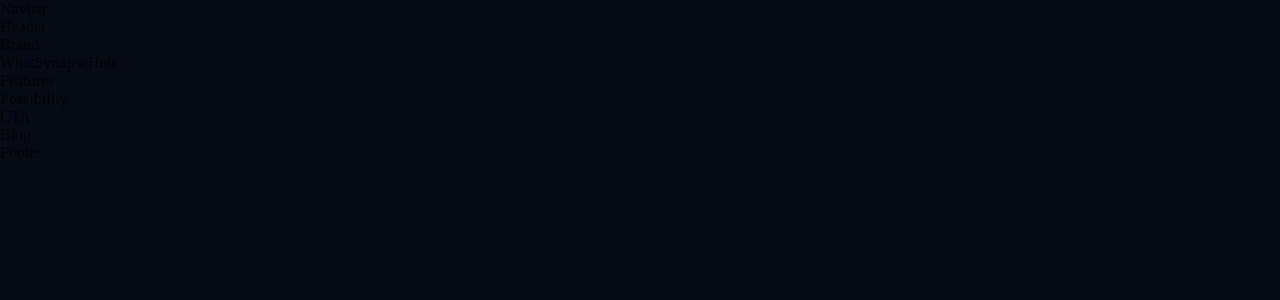
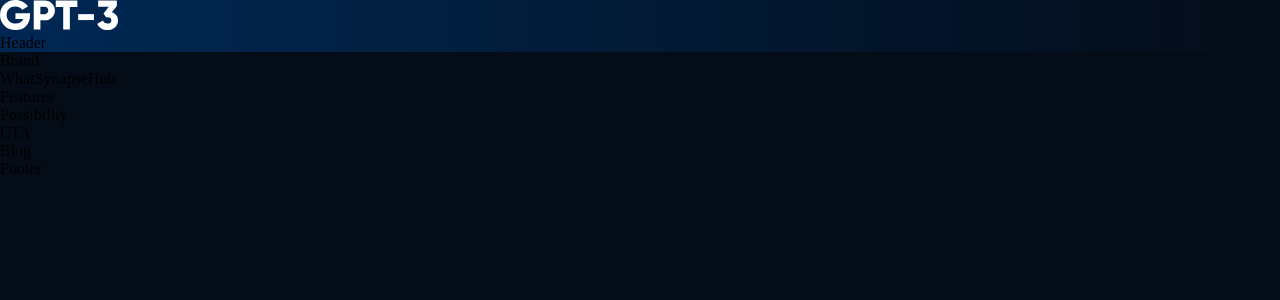
Before and after one commit to devravindu/synapsehub, a React (Create React App) app: page / in a window 1280 px wide. Shown: the top 300 px of the page. Built offline with nearby package versions, Linux system fonts and the light colour scheme.

Commit message:
Update CSS styles and add logo to navbar component

```diff
--- a/src/App.css
+++ b/src/App.css
@@ -8,3 +8,82 @@
 body {
     background-color: var(--color-bg);
 }
+
+a {
+    color: unset;
+    text-emphasis: none;
+}
+
+.gradient__bg {
+    /* ff 3.6+ */
+    background: -moz-radial-gradient(circle at 3% 25%, rgba(0, 40, 83, 1) 0%, rgba(4, 12, 24, 1) 100%);
+
+    /* safari 5.1+,chrome 10+ */
+    background: -webkit-radial-gradient(circle at 3% 25%, rgba(0, 40, 83, 1) 0%, rgba(4, 12, 24, 1) 100%);
+
+    /* opera 11.10+ */
+    background: -o-radial-gradient(circle at 3% 25%, rgba(0, 40, 83, 1) 0%, rgba(4, 12, 24, 1) 100%);
+
+    /* ie 10+ */
+    background: -ms-radial-gradient(circle at 3% 25%, rgba(0, 40, 83, 1) 0%, rgba(4, 12, 24, 1) 100%);
+
+    /* global 92%+ browsers support */
+    background: radial-gradient(circle at 3% 25%, rgba(0, 40, 83, 1) 0%, rgba(4, 12, 24, 1) 100%);
+}
+
+.gradient__text {
+    background: var(gradient__text);
+    background-clip: text;
+    -webkit-background-clip: text;
+    -webkit-text-fill-color: transparent;
+}
+
+.section__padding {
+    padding: 4rem 6rem;
+}
+.section__margin {
+    margin: 4rem 6rem;
+}
+
+.scale-up-center {
+	-webkit-animation: scale-up-center 0.4s cubic-bezier(0.390, 0.575, 0.565, 1.000) both;
+	        animation: scale-up-center 0.4s cubic-bezier(0.390, 0.575, 0.565, 1.000) both;
+}
+
+ @-webkit-keyframes scale-up-center {
+    0% {
+      -webkit-transform: scale(0.5);
+              transform: scale(0.5);
+    }
+    100% {
+      -webkit-transform: scale(1);
+              transform: scale(1);
+    }
+  }
+  @keyframes scale-up-center {
+    0% {
+      -webkit-transform: scale(0.5);
+              transform: scale(0.5);
+    }
+    100% {
+      -webkit-transform: scale(1);
+              transform: scale(1);
+    }
+  }
+
+  @meadia screen and (max-width: 700px) {
+    .section__padding {
+        padding: 4rem;
+    }
+    .section__margin {
+        margin: 4rem;
+    }
+  }
+  @meadia screen and (max-width: 550px) {
+    .section__padding {
+        padding: 4rem 2rem;
+    }
+    .section__margin {
+        margin: 4rem 2rem;
+    }
+  }
--- a/src/components/navbar/Navbar.jsx
+++ b/src/components/navbar/Navbar.jsx
@@ -1,9 +1,20 @@
 import React from 'react';
 import './navbar.css';
+import { RiMenu3Line, RiCloseLine } from 'react-icons/ri';
+import logo from '../../assets/logo.svg'
 
 const Navbar = () => {
   return (
-    <div>Navbar</div>
+    <div className='synapsehub__navbar'>
+    <div className='synapsehub__navbar-links'>
+      <div className='synapsehub__navbar-links_logo'>
+        <img
+          src={logo}
+          alt='logo'
+        />
+      </div>
+    </div>
+    </div>
   )
 }
 
```
